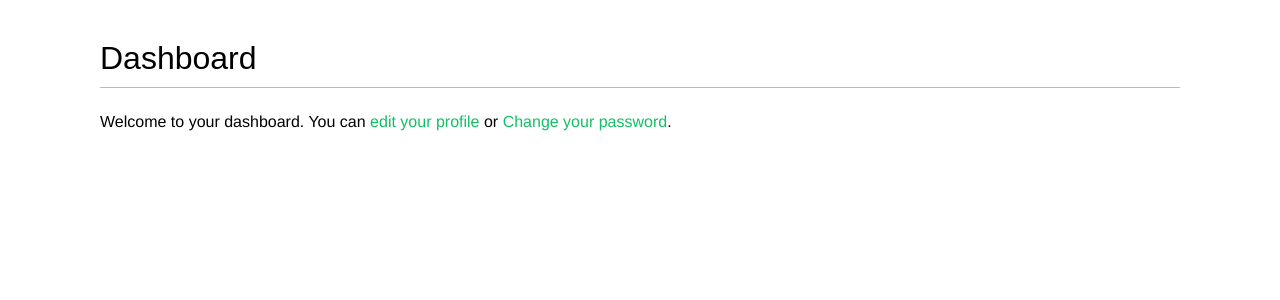
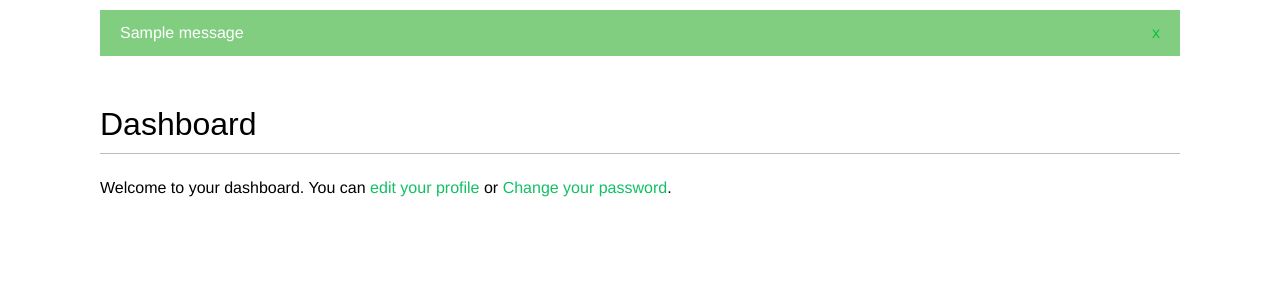
Before and after one commit to tehmeerali786/Django-2-With-Example-Again, a Django app: page /account/ in a window 1280 px wide. Shown: the part 48-348 px from the top of the page. Run offline with Django 3.2, Linux system fonts and the light colour scheme; a user stored in the database is signed in; one stand-in notice (Sample message) is shown; some web fonts are replaced.

Commit message:
messages

```diff
--- a/Chapter 4/bookmarks/account/templates/base.html
+++ b/Chapter 4/bookmarks/account/templates/base.html
@@ -48,6 +48,29 @@
 
 	</div>
 
+	{% if messages %}
+
+		<ul class="messages" >
+
+			{% for message in messages %}
+
+				<li class="{{ message.tags }}" >
+
+					{{ message|safe }}
+
+					<a href="#" class="close">x</a>
+
+				</li>
+
+
+			{% endfor %}
+
+		</ul>
+
+
+
+	{% endif %}
+
 	<div id="content">
 
 		{% block content %}
--- a/Chapter 4/bookmarks/account/views.py
+++ b/Chapter 4/bookmarks/account/views.py
@@ -6,6 +6,8 @@ from django.contrib import messages
 from .models import Profile
 from .forms import LoginForm, UserRegistrationForm, \
                    UserEditForm, ProfileEditForm
+
+
 
 
 def user_login(request):
@@ -59,6 +61,9 @@ def edit(request):
         if user_form.is_valid() and profile_form.is_valid():
             user_form.save()
             profile_form.save()
+            messages.success(request, 'Profile updated successfully')
+        else:
+            messages.error(request, 'Error updating your profile')
 
     else:
         user_form = UserEditForm(instance=request.user)
```
Also changed, not shown: Chapter 4/bookmarks/db.sqlite3.
